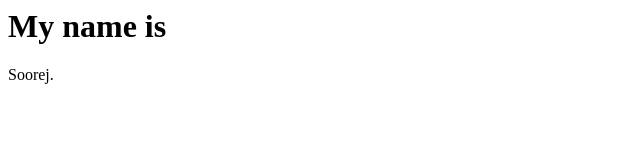
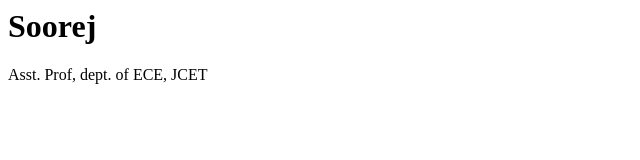
Before and after one commit to soorejks/soorejks.github.io, a plain HTML site: page index.html in a window 1280 px wide. Shown: the whole page, without its empty margins (0-640 px from the left). Drawn offline with Linux system fonts and the light colour scheme.

Commit message:
Commit 3

```diff
--- a/index.html
+++ b/index.html
@@ -2,11 +2,11 @@
 <HTML>
    <HEAD>
       <TITLE>
-         A Small Hello
+         Soorej
       </TITLE>
    </HEAD>
 <BODY>
-   <H1>My name is</H1>
-   <P>Soorej.</P>
+   <H1>Soorej</H1>
+   <P>Asst. Prof, dept. of ECE, JCET</P>
 </BODY>
 </HTML>
```
